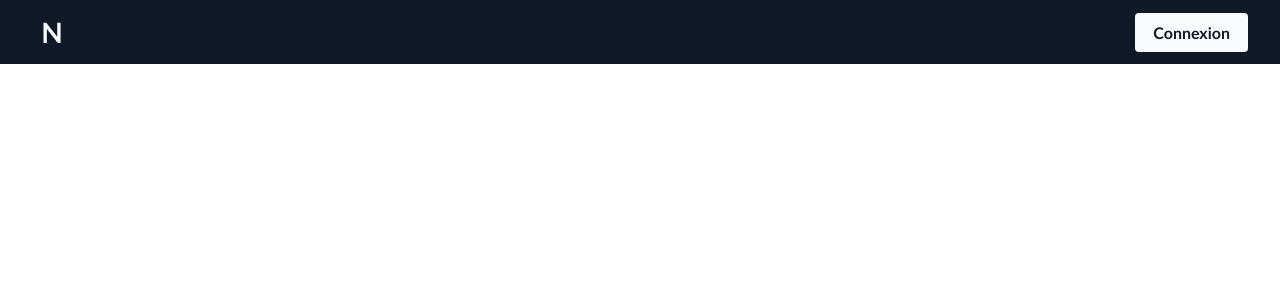
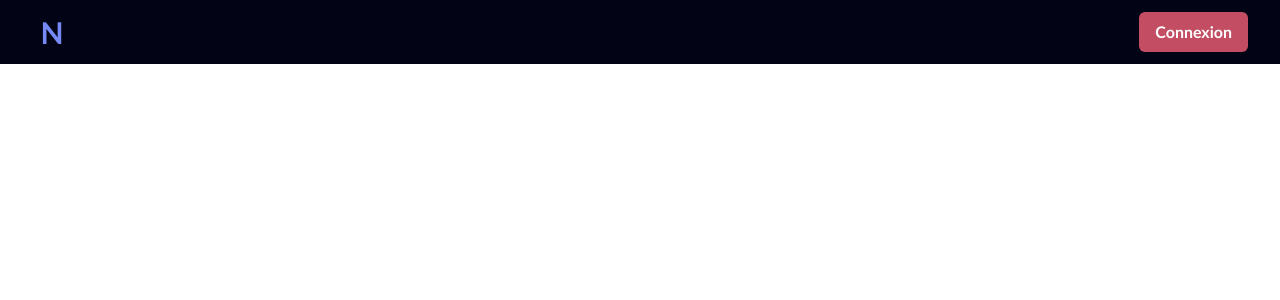
Before and after one commit to ClaymeCall/holbertonschool-nightfall, a React (Create React App) app in the folder src/frontend/: page / in a window 1280 px wide. Shown: the top 300 px of the page. Built offline with nearby package versions, Linux system fonts and the light colour scheme.

Commit message:
feat: add react and Tailwindcss to frontend project

```diff
--- /dev/null
+++ b/src/frontend/global.css
@@ -0,0 +1,5 @@
+:root {
+    --night-mauve: #7689f5;
+    --blood-red: #c34e63;
+    --deep-black: #020415;
+}
--- a/src/frontend/package.json
+++ b/src/frontend/package.json
@@ -30,5 +30,10 @@
       "last 1 firefox version",
       "last 1 safari version"
     ]
+  },
+  "devDependencies": {
+    "autoprefixer": "^10.4.16",
+    "postcss": "^8.4.31",
+    "tailwindcss": "^3.4.19"
   }
 }
--- /dev/null
+++ b/src/frontend/postcss.config.js
@@ -0,0 +1,6 @@
+module.exports = {
+  plugins: {
+    tailwindcss: {},
+    autoprefixer: {},
+  },
+}
--- a/src/frontend/src/components/common/Navbar.js
+++ b/src/frontend/src/components/common/Navbar.js
@@ -2,11 +2,11 @@ import React from 'react';
 
 function Navbar() {
   return (
-    <nav className="navbar" aria-label="Navigation principale">
-      <a className="navbar__logo" href="/" aria-label="Nightfall, accueil">
+    <nav className="flex justify-between items-center min-h-[64px] px-8 bg-noir-profond" aria-label="Navigation principale">
+      <a className="flex items-center color-red justify-center h-10 w-10 text-bleu-nuit text-3xl font-bold no-underline" href="/" aria-label="Nightfall, accueil">
         N
       </a>
-      <button className="navbar__login" type="button">
+      <button className="bg-rouge-sang text-white border-0 rounded-md cursor-pointer font-bold py-2 px-4" type="button">
         Connexion
       </button>
     </nav>
--- a/src/frontend/src/index.css
+++ b/src/frontend/src/index.css
@@ -1,3 +1,7 @@
+@tailwind base;
+@tailwind components;
+@tailwind utilities;
+
 body {
   margin: 0;
   font-family: 'Trebuchet MS', sans-serif;
@@ -5,43 +9,6 @@ body {
   -moz-osx-font-smoothing: grayscale;
 }
 
-.navbar {
-  align-items: center;
-  background: #111827;
-  display: flex;
-  justify-content: space-between;
-  min-height: 64px;
-  padding: 0 32px;
-}
-
-.navbar__logo {
-  align-items: center;
-  color: #f8fafc;
-  display: flex;
-  font-size: 28px;
-  font-weight: 700;
-  height: 40px;
-  justify-content: center;
-  text-decoration: none;
-  width: 40px;
-}
-
-.navbar__login {
-  background: #f8fafc;
-  border: 0;
-  border-radius: 4px;
-  color: #111827;
-  cursor: pointer;
-  font: inherit;
-  font-weight: 700;
-  padding: 10px 18px;
-}
-
-.navbar__login:hover,
-.navbar__login:focus-visible {
-  background: #cbd5e1;
-}
-
 code {
   font-family: source-code-pro, Menlo, Monaco, Consolas, 'Courier New',
     monospace;
--- /dev/null
+++ b/src/frontend/tailwind.config.js
@@ -0,0 +1,16 @@
+/** @type {import('tailwindcss').Config} */
+module.exports = {
+  content: [
+    "./src/**/*.{js,jsx,ts,tsx}",
+  ],
+  theme: {
+    extend: {
+      colors: {
+        'bleu-nuit': '#7689f5',
+        'rouge-sang': '#c34e63',
+        'noir-profond': '#020415',
+      },
+    },
+  },
+  plugins: [],
+}
```
Also changed, not shown: 1 other file (tests, documents, lock files or other folders).
